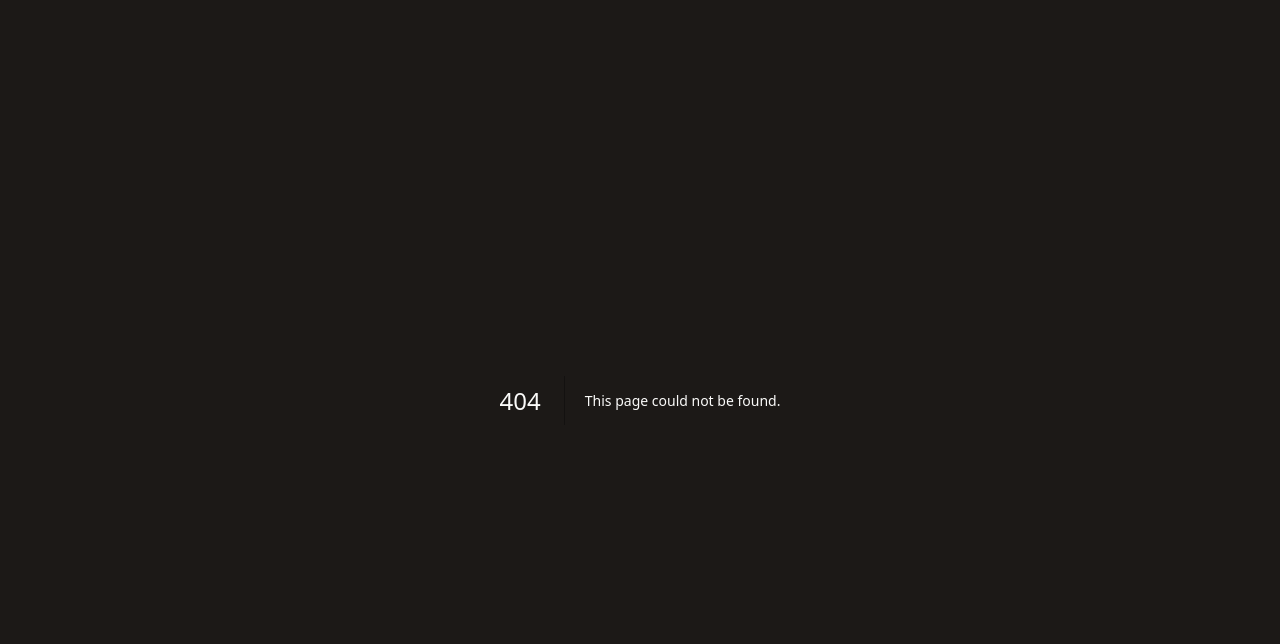
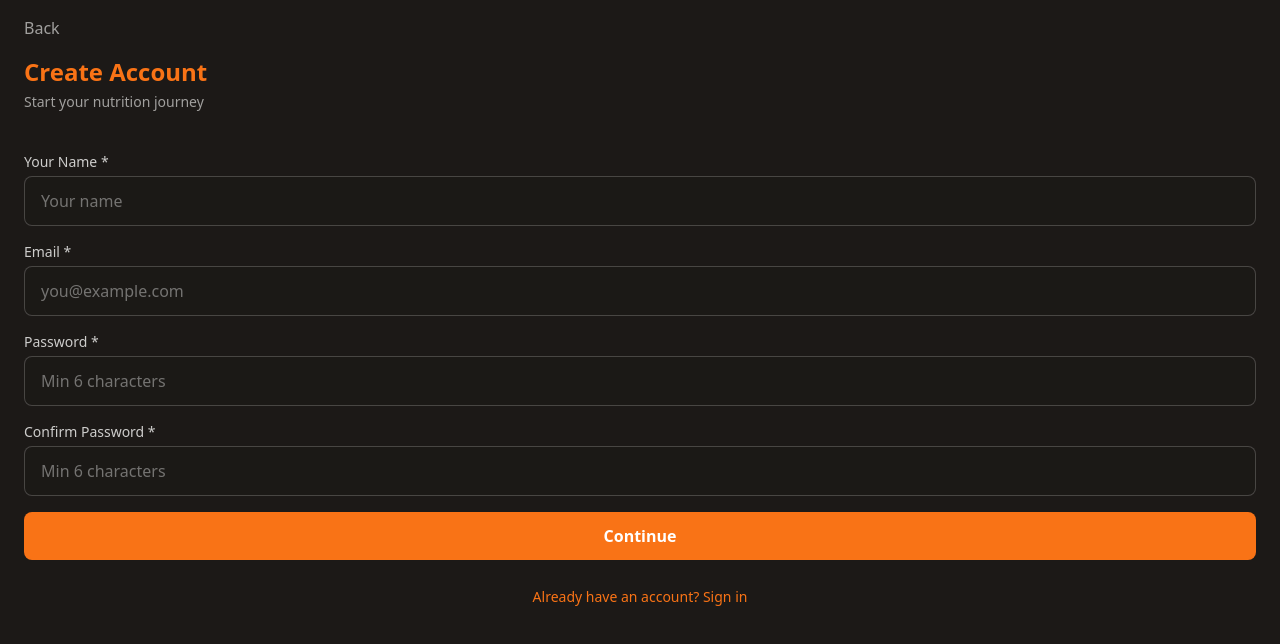
Before and after one commit to marrscozoe/nutrition-coaching-platform, a Next.js app: page /signup in a window 1280 px wide. Before the commit this address had no page. Shown: the top 644 px of the page. Built offline with nearby package versions, Linux system fonts and the light colour scheme.

Commit message:
Fix token storage error handling

```diff
--- /dev/null
+++ b/src/app/client/signup/page.tsx
@@ -0,0 +1,19 @@
+'use client';
+
+import { useEffect } from 'react';
+import { useRouter } from 'next/navigation';
+
+export default function ClientSignupPage() {
+  const router = useRouter();
+
+  useEffect(() => {
+    // Redirect to the main signup page
+    router.replace('/signup');
+  }, [router]);
+
+  return (
+    <div className="min-h-screen flex items-center justify-center">
+      <div className="text-brand-orange">Redirecting...</div>
+    </div>
+  );
+}
--- /dev/null
+++ b/src/app/signup/page.tsx
@@ -0,0 +1,156 @@
+'use client';
+
+import { useState } from 'react';
+import { useRouter } from 'next/navigation';
+import Link from 'next/link';
+
+export default function SignupPage() {
+  const router = useRouter();
+  const [loading, setLoading] = useState(false);
+  const [error, setError] = useState('');
+
+  const [name, setName] = useState('');
+  const [email, setEmail] = useState('');
+  const [password, setPassword] = useState('');
+  const [confirmPassword, setConfirmPassword] = useState('');
+
+  async function handleSubmit(e: React.FormEvent) {
+    e.preventDefault();
+    setError('');
+
+    if (password !== confirmPassword) {
+      setError('Passwords do not match');
+      return;
+    }
+
+    if (password.length < 6) {
+      setError('Password must be at least 6 characters');
+      return;
+    }
+
+    setLoading(true);
+
+    try {
+      const res = await fetch('/api/auth/pre-signup', {
+        method: 'POST',
+        headers: { 'Content-Type': 'application/json' },
+        body: JSON.stringify({ email, name, password }),
+      });
+
+      const data = await res.json();
+
+      if (!res.ok) {
+        setError(data.error || 'Signup failed');
+        setLoading(false);
+        return;
+      }
+
+      // Redirect to onboarding with token (use string concat to avoid template literal issues)
+      const signupToken = data.token;
+      const redirectUrl = '/onboarding?token=' + encodeURIComponent(signupToken) + '&email=' + encodeURIComponent(email) + '&name=' + encodeURIComponent(name);
+      router.push(redirectUrl);
+    } catch (err) {
+      setError('Something went wrong. Please try again.');
+      setLoading(false);
+    }
+  }
+
+  return (
+    <main className="min-h-screen pb-8">
+      {/* Header */}
+      <header className="px-6 py-4">
+        <Link href="/" className="text-brand-cream/60 hover:text-brand-cream">
+          Back
+        </Link>
+        <h1 className="text-2xl font-bold text-brand-orange mt-4">Create Account</h1>
+        <p className="text-sm text-brand-cream/60 mt-1">Start your nutrition journey</p>
+      </header>
+
+      <div className="px-6 mt-6">
+        <form onSubmit={handleSubmit} className="space-y-4">
+          <div>
+            <label className="block text-sm text-brand-cream/80 mb-1" htmlFor="name">
+              Your Name *
+            </label>
+            <input
+              id="name"
+              type="text"
+              value={name}
+              onChange={(e) => setName(e.target.value)}
+              className="w-full px-4 py-3 rounded-lg bg-brand-charcoal/80 border border-brand-cream/20 text-brand-cream placeholder-brand-cream/40 focus:outline-none focus:border-brand-orange"
+              placeholder="Your name"
+              required
+            />
+          </div>
+
+          <div>
+            <label className="block text-sm text-brand-cream/80 mb-1" htmlFor="email">
+              Email *
+            </label>
+            <input
+              id="email"
+              type="email"
+              value={email}
+              onChange={(e) => setEmail(e.target.value)}
+              className="w-full px-4 py-3 rounded-lg bg-brand-charcoal/80 border border-brand-cream/20 text-brand-cream placeholder-brand-cream/40 focus:outline-none focus:border-brand-orange"
+              placeholder="you@example.com"
+              required
+            />
+          </div>
+
+          <div>
+            <label className="block text-sm text-brand-cream/80 mb-1" htmlFor="password">
+              Password *
+            </label>
+            <input
+              id="password"
+              type="password"
+              value={password}
+              onChange={(e) => setPassword(e.target.value)}
+              className="w-full px-4 py-3 rounded-lg bg-brand-charcoal/80 border border-brand-cream/20 text-brand-cream placeholder-brand-cream/40 focus:outline-none focus:border-brand-orange"
+              placeholder="Min 6 characters"
+              required
+              minLength={6}
+            />
+          </div>
+
+          <div>
+            <label className="block text-sm text-brand-cream/80 mb-1" htmlFor="confirmPassword">
+              Confirm Password *
+            </label>
+            <input
+              id="confirmPassword"
+              type="password"
+              value={confirmPassword}
+              onChange={(e) => setConfirmPassword(e.target.value)}
+              className="w-full px-4 py-3 rounded-lg bg-brand-charcoal/80 border border-brand-cream/20 text-brand-cream placeholder-brand-cream/40 focus:outline-none focus:border-brand-orange"
+              placeholder="Min 6 characters"
+              required
+              minLength={6}
+            />
+          </div>
+
+          {error && (
+            <div className="p-3 rounded-lg bg-red-500/20 border border-red-500/50 text-red-400 text-sm">
+              {error}
+            </div>
+          )}
+
+          <button
+            type="submit"
+            disabled={loading}
+            className="w-full py-3 px-4 rounded-lg bg-brand-orange text-white font-semibold hover:bg-brand-orange-dark transition-colors disabled:opacity-50"
+          >
+            {loading ? 'Creating Account...' : 'Continue'}
+          </button>
+        </form>
+
+        <div className="mt-6 text-center">
+          <Link href="/" className="text-brand-orange text-sm hover:underline">
+            Already have an account? Sign in
+          </Link>
+        </div>
+      </div>
+    </main>
+  );
+}
--- a/src/lib/db.ts
+++ b/src/lib/db.ts
@@ -298,7 +298,11 @@ export async function redis_get<T = any>(key: string): Promise<T | null> {
 
 export async function redis_set(key: string, value: any): Promise<void> {
   const stringValue = typeof value === 'string' ? value : JSON.stringify(value);
-  await supabase.from('kv_store').upsert({ key, value: stringValue }, { onConflict: 'key' });
+  const { error } = await supabase.from('kv_store').upsert({ key, value: stringValue }, { onConflict: 'key' });
+  if (error) {
+    console.error('[redis_set] Supabase upsert error:', error);
+    throw new Error(`Failed to store in kv_store: ${error.message}`);
+  }
 }
 
 export async function redis_del(key: string): Promise<void> {
--- a/src/lib/tokenStore.ts
+++ b/src/lib/tokenStore.ts
@@ -31,6 +31,7 @@ export async function generateSignupToken(data: { email: string; name: string; p
     console.log('[tokenStore] db_hset completed for:', fullToken);
   } catch (e) {
     console.error('[tokenStore] db_hset ERROR:', e);
+    throw new Error('Failed to store signup token');
   }
 
   return token; // Return without prefix
```
Also changed, not shown: public/sw.js, 1 other file (tests, documents, lock files or other folders).
